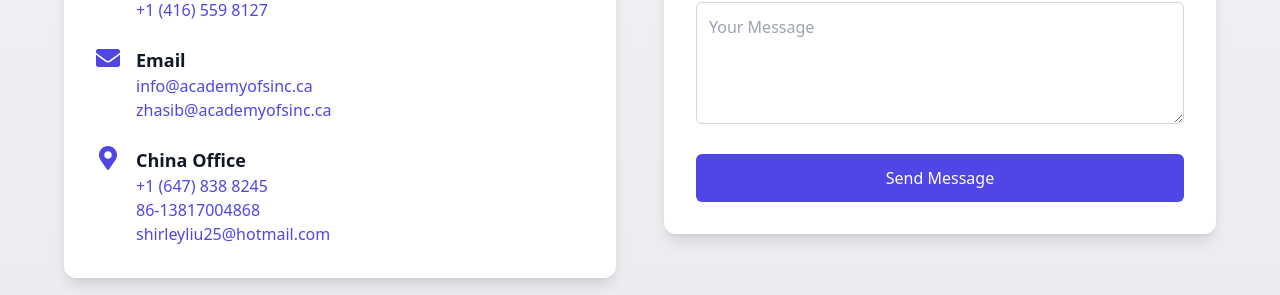
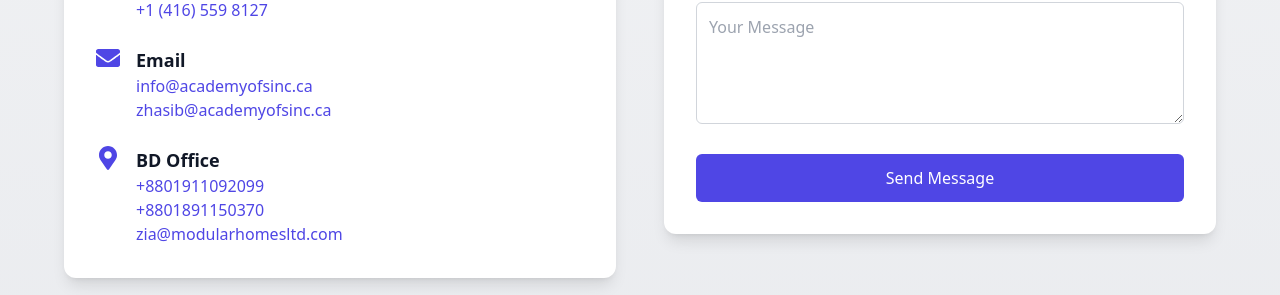
Before and after one commit to saiyadm9/lms-frontend, a Next.js app: page /about/contact-us in a window 1280 px wide. Shown: the part 878-1173 px from the top of the page. Built offline with nearby package versions, Linux system fonts and the light colour scheme; no server answers.

Commit message:
removed chinese office location and added bd address

```diff
--- a/src/app/(frontend)/about/contact-us/page.js
+++ b/src/app/(frontend)/about/contact-us/page.js
@@ -93,27 +93,27 @@ const Contact = () => {
             <div className='flex items-start space-x-4'>
               <FaMapMarkerAlt className='text-indigo-600 text-2xl flex-shrink-0' />
               <div>
-                <p className='font-bold text-lg text-gray-900'>China Office</p>
+                <p className='font-bold text-lg text-gray-900'>BD Office</p>
                 <p className='text-gray-600'>
                   <a
-                    href='tel:+16478388245'
+                    href='tel:+880 1911 09 20 99'
                     className='text-indigo-600 hover:underline'
                   >
-                    +1 (647) 838 8245
+                    +8801911092099
                   </a>
                   <br />
                   <a
-                    href='tel:8613817004868'
+                    href='tel:+880 1891 15 03 70'
                     className='text-indigo-600 hover:underline'
                   >
-                    86-13817004868
+                    +8801891150370
                   </a>
                   <br />
                   <a
-                    href='mailto:shirleyliu25@hotmail.com'
+                    href='mailto:zia@modularhomesltd.com'
                     className='text-indigo-600 hover:underline'
                   >
-                    shirleyliu25@hotmail.com
+                    zia@modularhomesltd.com
                   </a>
                 </p>
               </div>
--- a/src/app/(frontend)/about/our-team/page.js
+++ b/src/app/(frontend)/about/our-team/page.js
@@ -22,15 +22,6 @@ const teamMembers = [
     image: '/images/jannatul-moet.jpg',
     bio: 'Zannatul serves as the principal of the Academy of Scholars. He holds a master’s degree in Mechanical Engineering and an MBA in Finance. With two decades of teaching experience, he has taught at various private schools and colleges in Toronto. He also previously worked as an instructor at a renowned university in Toronto. Specializing in curriculum development, Zannatul focuses on delivering high school education aligned with the Ontario curriculum (OSSD).',
     contact: 'Tel: (Domestic) 416-559-8127 | E-mail: zhasib@academyofsinc.ca',
-  },
-  {
-    name: 'WEI (Shirley) LIU',
-    role: 'Marketing Director of International Student (China)',
-    education: '',
-    image: '/images/shirley.png',
-    bio: 'WEI (Shirley) has extensive teaching experience and holds a certified teaching qualification in the People’s Republic of China (PRC). She was a former lecturer at a prominent educational institution in China. Currently, she is working as a partner with a renowned educational institution, specializing in international student recruitment, offering precise and effective guidance and strategic solutions.',
-    contact:
-      'Tel: (Domestic) 647-838-8245 | Tel: (International) 86-13817004868 | E-mail: shirleyliu25@hotmail.com',
   },
 ]
 
```
